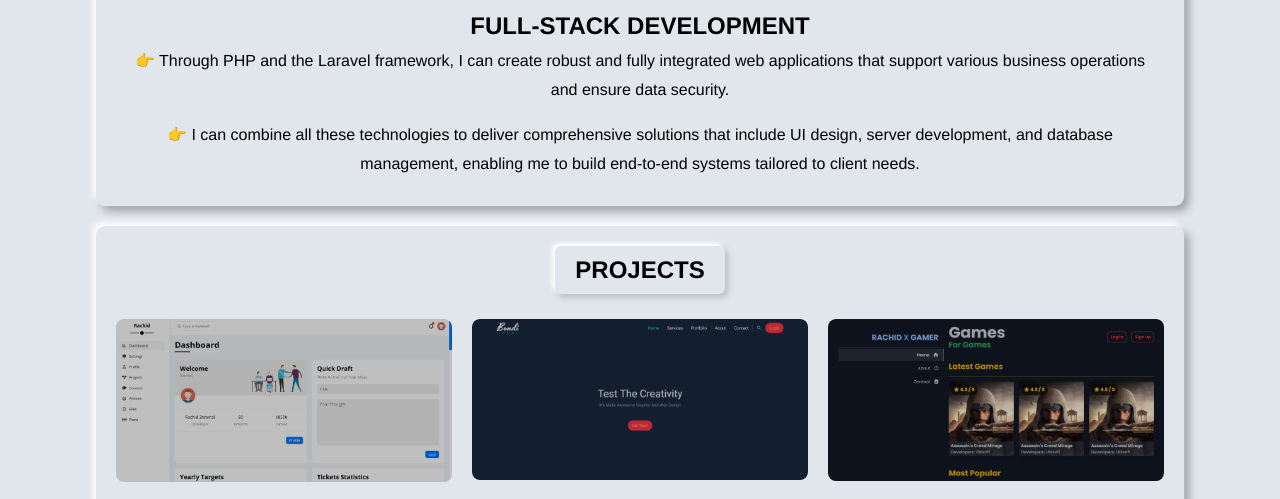
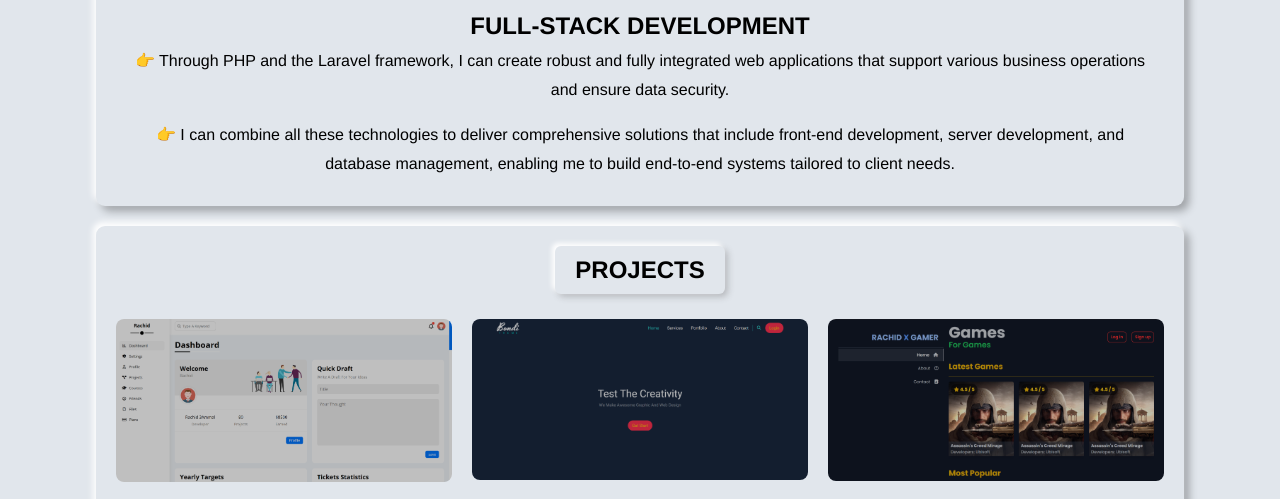
Before and after one commit to RachidAmmal/my-portfolio, a plain HTML site: page index.html in a window 1280 px wide. Shown: the part 1518-2017 px from the top of the page. Drawn offline with Linux system fonts and the light colour scheme; some packages are replaced by stand-ins of ours; a script that the page names is missing.

Commit message:
Edit about

```diff
--- a/index.html
+++ b/index.html
@@ -77,7 +77,7 @@
   <h2 style="margin-bottom: 0; margin-top: 15px;">Full-Stack Development</h2>
 
     <div class="me-decrip" >&#128073; Through PHP and the Laravel framework, I can create robust and fully integrated web applications that support various business operations and ensure data security.</div>
-    <div class="me-decrip" >&#128073; I can combine all these technologies to deliver comprehensive solutions that include UI design, server development, and database management, enabling me to build end-to-end systems tailored to client needs.</div>
+    <div class="me-decrip" >&#128073; I can combine all these technologies to deliver comprehensive solutions that include front-end development, server development, and database management, enabling me to build end-to-end systems tailored to client needs.</div>
 </p>
         </div>
         <!--START project -->
```
